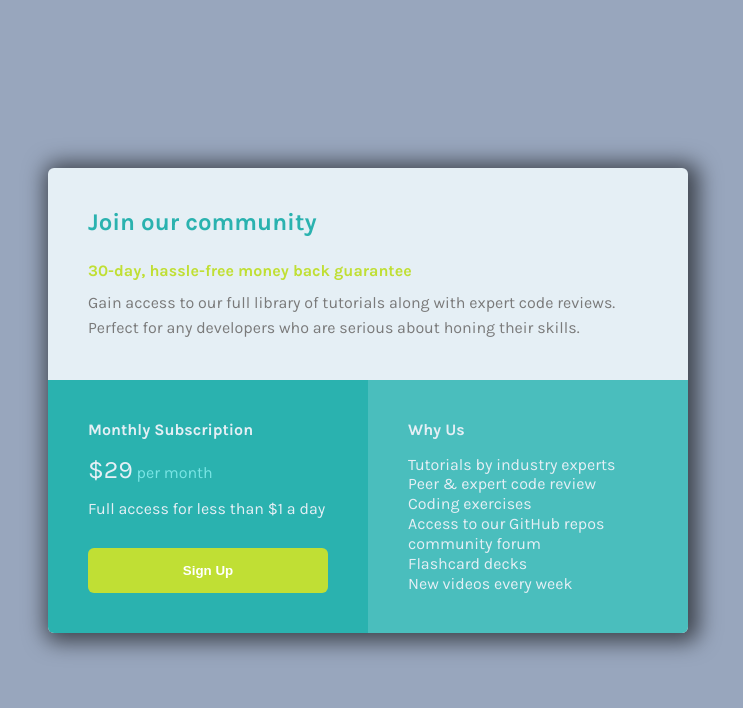
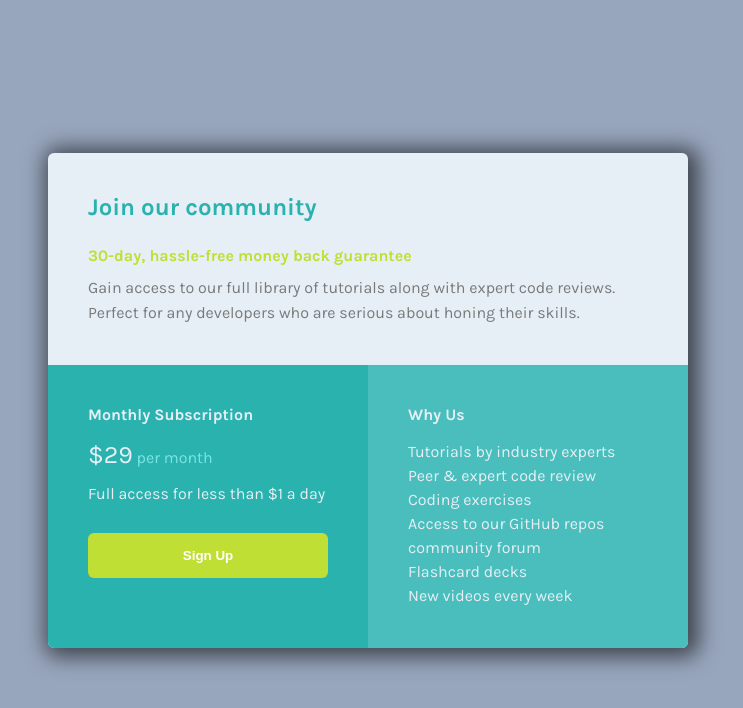
Before and after one commit to bipurna/frontend-mentor-io-singleprice-grid-component, a React (Create React App) app: page / in a window 1280 px wide. Shown: the top 708 px of the page, without its empty margins (272-1015 px from the left). Built offline with nearby package versions, Linux system fonts and the light colour scheme.

Commit message:
css changes

```diff
--- a/src/components/Card/Card.css
+++ b/src/components/Card/Card.css
@@ -88,6 +88,9 @@
     justify-content: space-between;
     height: 80%;
 }
+.Card__Why p{
+    line-height: 1.5;
+}
 @media only screen and (max-width: 375px){
     .Card{
         height: 100%;
```
